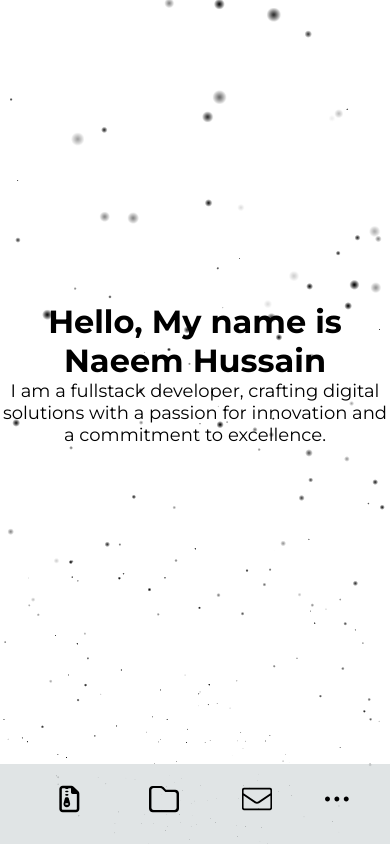
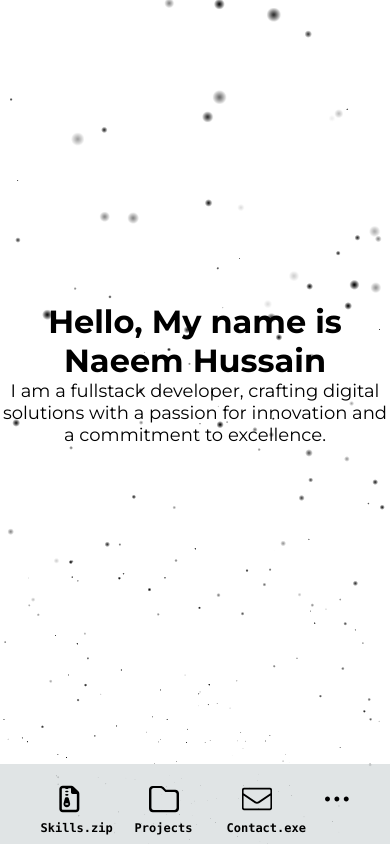
Before and after one commit to naeemnh/naeemnh, a Next.js app: page / in a window 390 px wide. Built offline with nearby package versions, Linux system fonts and the light colour scheme.

Commit message:
fix: desktop icon mobile responsive

```diff
--- a/components/DesktopIcon/desktopicon.module.css
+++ b/components/DesktopIcon/desktopicon.module.css
@@ -33,11 +33,19 @@
     width: 60px;
     height: 19px;
     overflow: hidden;
+    opacity: 1;
+    text-overflow: initial;
+    overflow: visible;
+    white-space: inherit;
   }
 
-  .desktopIcon_wrapper:hover .desktopIcon_label {
+  .desktopIcon_wrapper {
+    overflow: visible;
+  }
+
+  /* .desktopIcon_wrapper:hover .desktopIcon_label {
     white-space: inherit;
     word-wrap: break-word;
     opacity: 0
-  }
+  } */
 }
```
